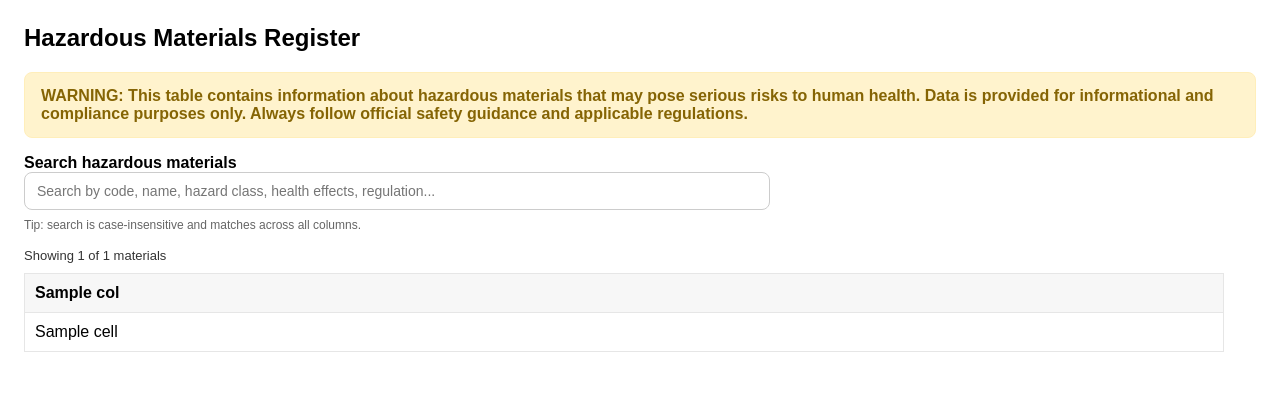
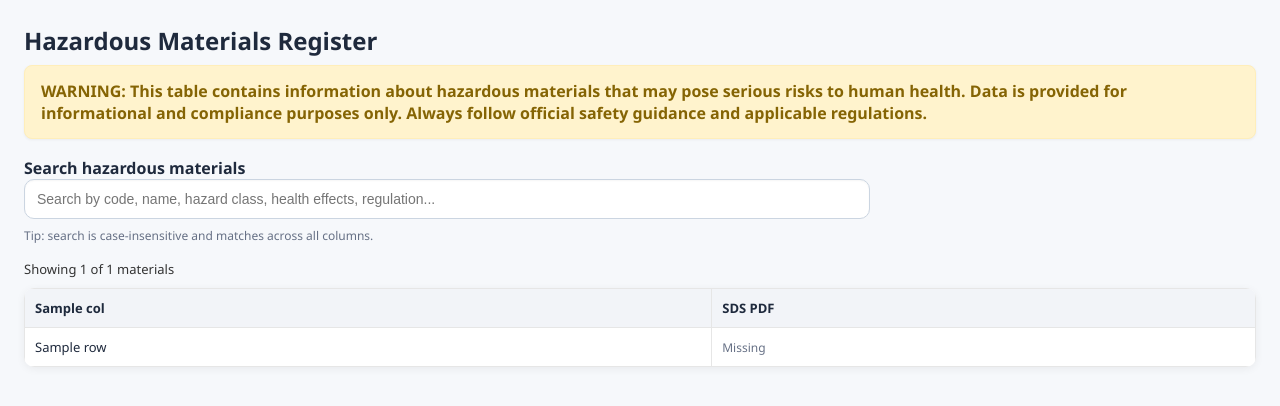
Before and after one commit to MichailBelias/Dangerous-goods-App, a Flask app: template templates/index.html in a window 1280 px wide. Shown: the top 406 px of the page. Run offline with Flask 3, Linux system fonts and the light colour scheme; the template is opened without the code that fills it: most values are stand-ins (such as "Sample title", 1, 10 or a date in 2020).

Commit message:
Update the PDF files

```diff
--- a/app.py
+++ b/app.py
@@ -1,28 +1,82 @@
 from pathlib import Path
 
-from flask import Flask, render_template
 import pandas as pd
+from flask import Flask, abort, render_template, send_file
 
 BASE_DIR = Path(__file__).resolve().parent
-DATA_FILE = BASE_DIR / "Dangerous Goods.xlsx"
+SDS_DIR = BASE_DIR / "SDS"
+DATA_FILE = BASE_DIR / "SDS_dictionary.xlsx"
+
+DISPLAY_COLUMNS = [
+    {"key": "Material", "label": "Material"},
+    {"key": "Folder", "label": "Folder"},
+    {"key": "FileName", "label": "File name"},
+    {"key": "FileSizeKB", "label": "Size (KB)"},
+]
+PDF_FIELD = "PdfRelativePath"
 
 app = Flask(__name__)
 
-def load_hazmat():
-    if not DATA_FILE.exists():
-        raise FileNotFoundError(f"Data file not found: {DATA_FILE}")
-    df = pd.read_excel(DATA_FILE)
-    return df.fillna("").astype(str)
+
+def build_sds_index() -> pd.DataFrame:
+    if not SDS_DIR.exists():
+        raise FileNotFoundError(f"SDS directory not found: {SDS_DIR}")
+
+    records: list[dict] = []
+    for pdf in sorted(SDS_DIR.rglob("*.pdf")):
+        rel = pdf.relative_to(SDS_DIR).as_posix()
+        records.append(
+            {
+                "Material": " ".join(pdf.stem.replace("_", " ").split()),
+                "Folder": pdf.parent.name,
+                "FileName": pdf.name,
+                "FileSizeKB": round(pdf.stat().st_size / 1024, 1),
+                "PdfRelativePath": rel,
+            }
+        )
+
+    if not records:
+        raise FileNotFoundError(f"No PDF files found under {SDS_DIR}")
+
+    df = pd.DataFrame(records).sort_values(["Folder", "Material"])
+    df.to_excel(DATA_FILE, index=False)
+    return df
+
+
+def load_materials() -> list[dict]:
+    if DATA_FILE.exists():
+        df = pd.read_excel(DATA_FILE)
+    else:
+        df = build_sds_index()
+
+    rows = df.fillna("").to_dict(orient="records")
+    for row in rows:
+        size = row.get("FileSizeKB")
+        if size != "":
+            try:
+                row["FileSizeKB"] = f"{float(size):.1f}"
+            except (TypeError, ValueError):
+                row["FileSizeKB"] = str(size)
+    return rows
 
 
 @app.get("/")
 def index():
-    df = load_hazmat()
+    rows = load_materials()
     return render_template(
         "index.html",
-        columns=list(df.columns),
-        rows=df.values.tolist(),
+        columns=DISPLAY_COLUMNS,
+        rows=rows,
+        pdf_field=PDF_FIELD,
     )
+
+
+@app.get("/pdf/<path:pdf_rel>")
+def serve_pdf(pdf_rel: str):
+    pdf_path = (SDS_DIR / pdf_rel).resolve()
+    if not pdf_path.is_file() or SDS_DIR not in pdf_path.parents:
+        abort(404)
+    return send_file(pdf_path, mimetype="application/pdf", as_attachment=False)
 
 
 if __name__ == "__main__":
--- a/templates/index.html
+++ b/templates/index.html
@@ -5,21 +5,41 @@
   <meta name="viewport" content="width=device-width, initial-scale=1" />
   <title>Hazardous Materials Register</title>
   <style>
-    body { font-family: Arial, sans-serif; margin: 24px; }
+    body { font-family: "Segoe UI Variable", "Segoe UI", system-ui, sans-serif; margin: 24px; background: #f6f8fb; color: #1f2a3d; }
+    h2 { margin-bottom: 8px; }
     .banner {
       background: #fff3cd; color: #856404; border: 1px solid #ffeeba;
-      padding: 14px 16px; border-radius: 8px; font-weight: 600; margin-bottom: 16px;
+      padding: 14px 16px; border-radius: 8px; font-weight: 600; margin-bottom: 18px;
+      box-shadow: 0 1px 3px rgba(0,0,0,0.05);
     }
     .controls { margin: 12px 0 16px; }
+    label { font-weight: 600; }
     input[type="text"]{
-      width: min(720px, 100%); padding: 10px 12px; border: 1px solid #ccc;
-      border-radius: 8px; font-size: 14px;
+      width: min(820px, 100%); padding: 11px 12px; border: 1px solid #cbd5e1;
+      border-radius: 10px; font-size: 14px; background: #fff;
+      box-shadow: inset 0 1px 2px rgba(0,0,0,0.04);
     }
-    table { border-collapse: collapse; width: 100%; max-width: 1200px; }
+    table { border-collapse: collapse; width: 100%; max-width: 1400px; background: #fff; border-radius: 10px; overflow: hidden; box-shadow: 0 2px 8px rgba(0,0,0,0.06); }
     th, td { border: 1px solid #e6e6e6; padding: 10px; text-align: left; vertical-align: top; }
-    th { background: #f7f7f7; position: sticky; top: 0; z-index: 1; }
-    .muted { color: #666; font-size: 12px; margin-top: 8px; }
+    th { background: #f2f4f8; position: sticky; top: 0; z-index: 1; font-size: 13px; }
+    td { font-size: 13px; }
+    .muted { color: #667085; font-size: 12px; margin-top: 8px; }
     .count { margin: 10px 0; font-size: 13px; color: #333; }
+    .view-btn {
+      padding: 8px 10px; background: #0b61d6; color: #fff; border: none;
+      border-radius: 7px; cursor: pointer; font-size: 13px; box-shadow: 0 1px 2px rgba(0,0,0,0.12);
+    }
+    .view-btn:hover { background: #084ea8; }
+    .viewer { position: fixed; inset: 0; display: flex; align-items: center; justify-content: center; z-index: 10; }
+    .viewer.hidden { display: none; }
+    .viewer-backdrop { position: absolute; inset: 0; background: rgba(0,0,0,0.45); }
+    .viewer-dialog {
+      position: relative; background: #fff; border-radius: 12px; box-shadow: 0 12px 38px rgba(0,0,0,0.22);
+      width: min(1100px, 96%); height: min(92vh, 900px); display: flex; flex-direction: column; overflow: hidden;
+    }
+    .viewer-header { display: flex; align-items: center; justify-content: space-between; padding: 10px 14px; background: #f7f7f7; border-bottom: 1px solid #e6e6e6; }
+    .close-btn { background: transparent; border: 1px solid #cbd5e1; border-radius: 6px; padding: 6px 10px; cursor: pointer; font-weight: 600; }
+    .viewer iframe { flex: 1; width: 100%; border: none; background: #fafafa; }
   </style>
 </head>
 <body>
@@ -42,20 +62,39 @@
     <thead>
       <tr>
         {% for col in columns %}
-          <th>{{ col }}</th>
+          <th>{{ col.label }}</th>
         {% endfor %}
+        <th>SDS PDF</th>
       </tr>
     </thead>
     <tbody>
       {% for row in rows %}
-        <tr>
-          {% for cell in row %}
-            <td>{{ cell }}</td>
+        <tr data-pdf="{{ row[pdf_field] }}">
+          {% for col in columns %}
+            <td>{{ row[col.key] }}</td>
           {% endfor %}
+          <td>
+            {% if row[pdf_field] %}
+              <button class="view-btn" data-pdf="{{ row[pdf_field] }}">View PDF</button>
+            {% else %}
+              <span class="muted">Missing</span>
+            {% endif %}
+          </td>
         </tr>
       {% endfor %}
     </tbody>
   </table>
+
+  <div class="viewer hidden" id="viewer">
+    <div class="viewer-backdrop" id="viewerBackdrop"></div>
+    <div class="viewer-dialog">
+      <div class="viewer-header">
+        <div id="viewerTitle">SDS PDF</div>
+        <button id="viewerClose" class="close-btn" aria-label="Close viewer">Close</button>
+      </div>
+      <iframe id="viewerFrame" title="SDS PDF" src="" allowfullscreen></iframe>
+    </div>
+  </div>
 
 <script>
 (function(){
@@ -64,6 +103,9 @@
   const tbody = table.tBodies[0];
   const rows = Array.from(tbody.rows);
   const countEl = document.getElementById("count");
+  const viewer = document.getElementById("viewer");
+  const viewerFrame = document.getElementById("viewerFrame");
+  const viewerTitle = document.getElementById("viewerTitle");
 
   function normalize(s){
     return (s || "").toString().toLowerCase();
@@ -86,6 +128,39 @@
     updateCount(visible);
   }
 
+  function buildPdfUrl(relPath){
+    if (!relPath) return "";
+    return "/pdf/" + relPath.split("/").map(encodeURIComponent).join("/");
+  }
+
+  function openViewer(relPath, titleText){
+    const url = buildPdfUrl(relPath);
+    if (!url) return;
+    viewerFrame.src = url;
+    viewerTitle.textContent = titleText || "SDS PDF";
+    viewer.classList.remove("hidden");
+  }
+
+  function closeViewer(){
+    viewerFrame.src = "";
+    viewer.classList.add("hidden");
+  }
+
+  table.addEventListener("click", (event) => {
+    const btn = event.target.closest(".view-btn");
+    if (!btn) return;
+    const row = btn.closest("tr");
+    const relPath = btn.getAttribute("data-pdf");
+    const titleText = row ? row.cells[0].innerText : "";
+    openViewer(relPath, titleText);
+  });
+
+  document.getElementById("viewerClose").addEventListener("click", closeViewer);
+  document.getElementById("viewerBackdrop").addEventListener("click", closeViewer);
+  document.addEventListener("keydown", (event) => {
+    if (event.key === "Escape") closeViewer();
+  });
+
   input.addEventListener("input", filter);
   filter(); // initial count
 })();
```
